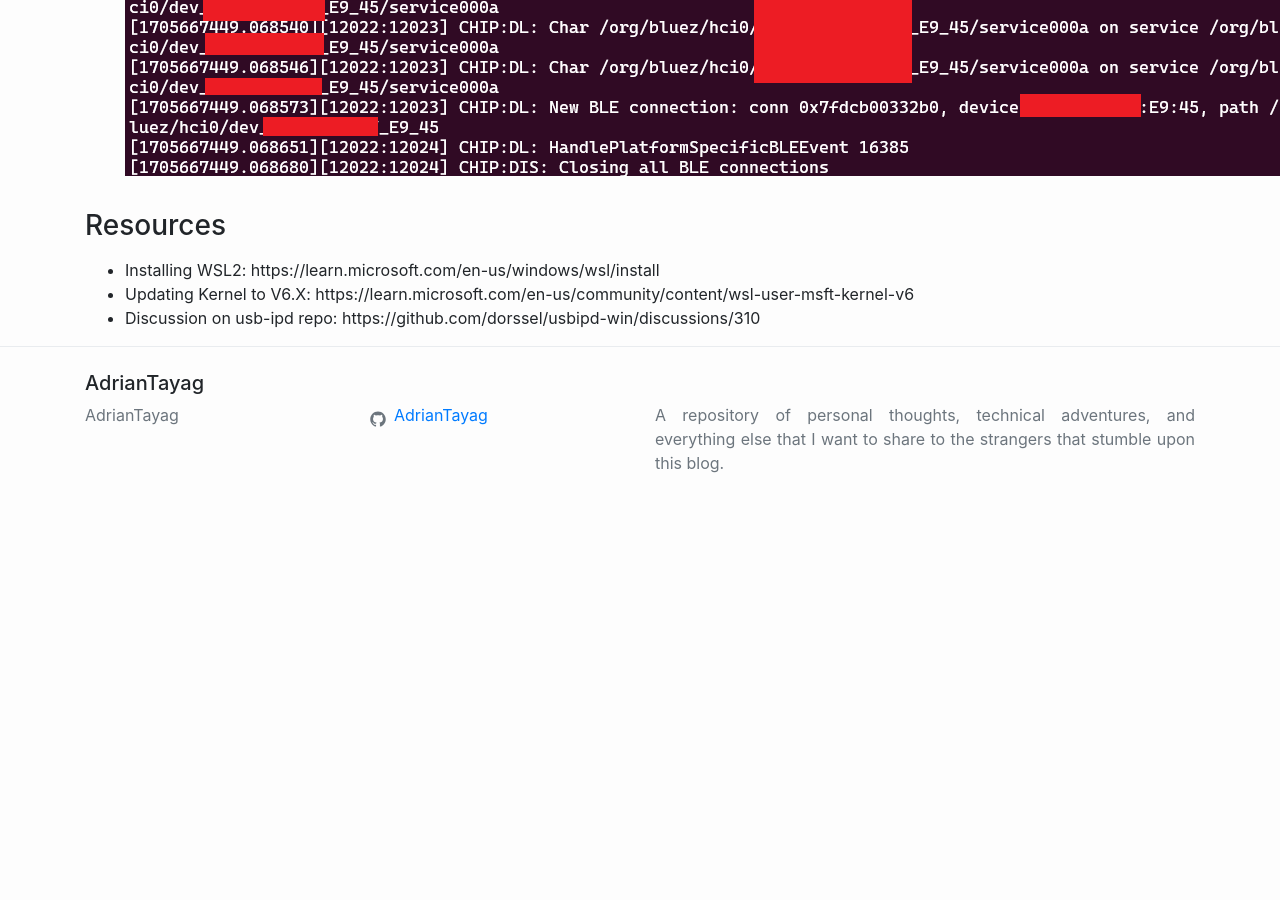
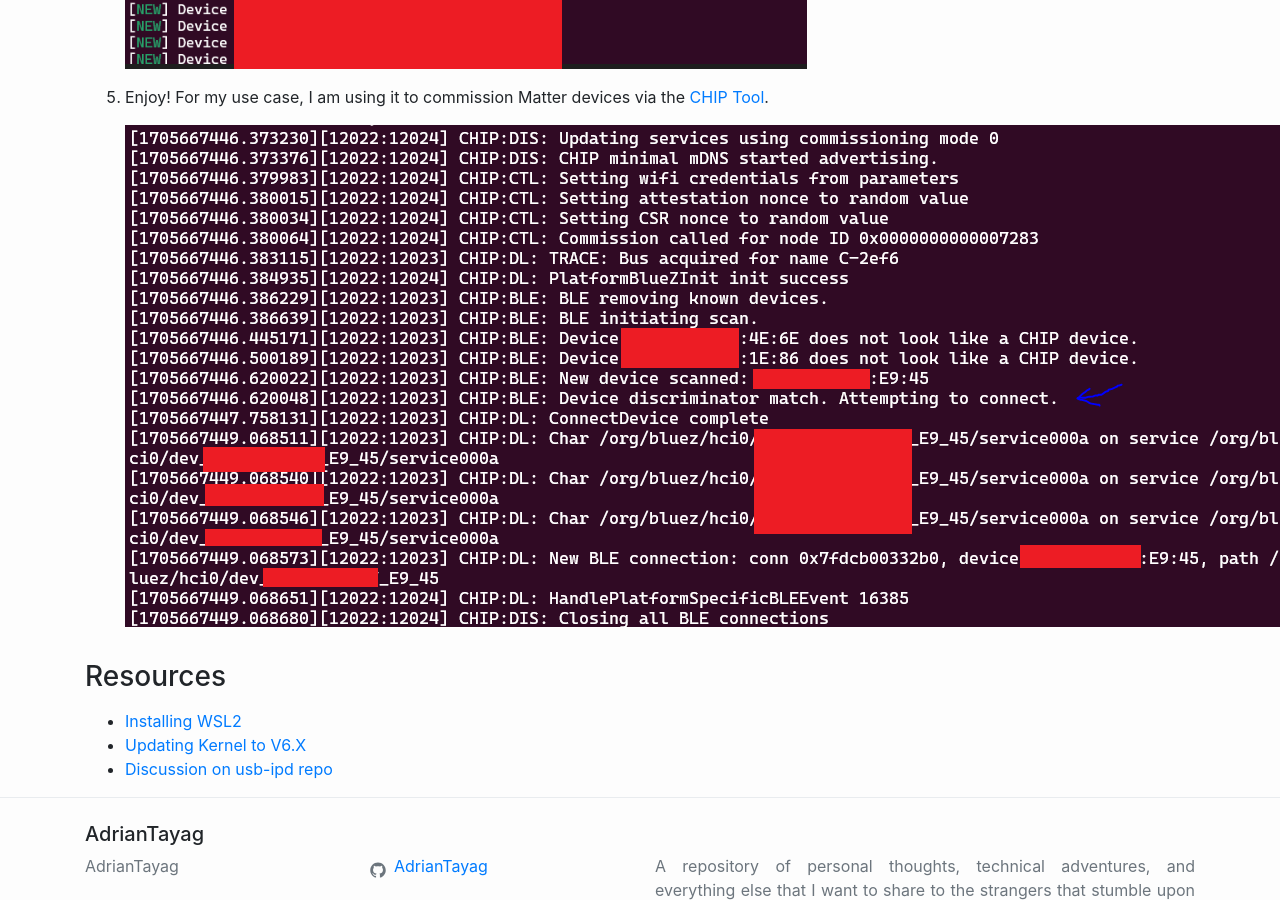
Before and after one commit to AdrianTayag/AdrianTayag.github.io, a Jekyll site: the page built from _posts/2023-11-27-WSL2 Bluetooth.md, in a window 1280 px wide and 900 px high, scrolled down 3630 px. Built offline with Jekyll 4.4.1, drawn with Linux system fonts in a browser that asks for light colours; before the commit the page ends 4121 px from its top, so only the background shows below that; some of the changed text lies outside the part shown.

```diff
--- a/Gemfile
+++ b/Gemfile
@@ -2,3 +2,5 @@
 
 source "https://rubygems.org"
 gemspec
+gem "kramdown-parser-gfm"
+gem "webrick"
--- a/_posts/2023-11-27-WSL2 Bluetooth.md
+++ b/_posts/2023-11-27-WSL2 Bluetooth.md
@@ -17,18 +21,23 @@ This short writeup summarizes my experience in enabling bluetooth device pass th
     Follow this guide until step 4, right before building the kernel (since we will need to modify the configurations before continuing)
 2. Install bluetooth libraries via menuconfig
     > via your Terminal:
+
     ![Menuconfig_entry](/assets/wsl2_bluetooth/menuconfig_entry.PNG)
 
     > Select Networking Support via pressing Enter:
+
     ![Menuconfig_0](/assets/wsl2_bluetooth/menuconfig_0.PNG)
 
     > Enable Bluetooth subsystem support via pressing Y:
+
     ![Menuconfig_1](/assets/wsl2_bluetooth/menuconfig_1.PNG)
 
     > Enable the relevant Bluetooth support as follows:
+
     ![Menuconfig_2](/assets/wsl2_bluetooth/menuconfig_2.PNG)
 
     > Go to Bluetooth device drivers (last entry) and enable the following:
+
     ![Menuconfig_3](/assets/wsl2_bluetooth/menuconfig_3.PNG)
 
     > Continue following the Microsoft guide until the end. NOTE: Building the kernel will take a few minutes depending on your system.
@@ -51,6 +60,6 @@ This short writeup summarizes my experience in enabling bluetooth device pass th
     ![chip-tool](/assets/wsl2_bluetooth/chip-tool.PNG)
 
 ### Resources
-- Installing WSL2: https://learn.microsoft.com/en-us/windows/wsl/install
-- Updating Kernel to V6.X: https://learn.microsoft.com/en-us/community/content/wsl-user-msft-kernel-v6
-- Discussion on usb-ipd repo: https://github.com/dorssel/usbipd-win/discussions/310
+- [Installing WSL2](https://learn.microsoft.com/en-us/windows/wsl/install)
+- [Updating Kernel to V6.X](https://learn.microsoft.com/en-us/community/content/wsl-user-msft-kernel-v6)
+- [Discussion on usb-ipd repo](https://github.com/dorssel/usbipd-win/discussions/310)
```
Also changed, not shown: other parts of _posts/2023-11-27-WSL2 Bluetooth.md (+5 -1 lines), assets/wsl2_bluetooth/DALL·E 2024-01-19 21.29.54.png (added).
